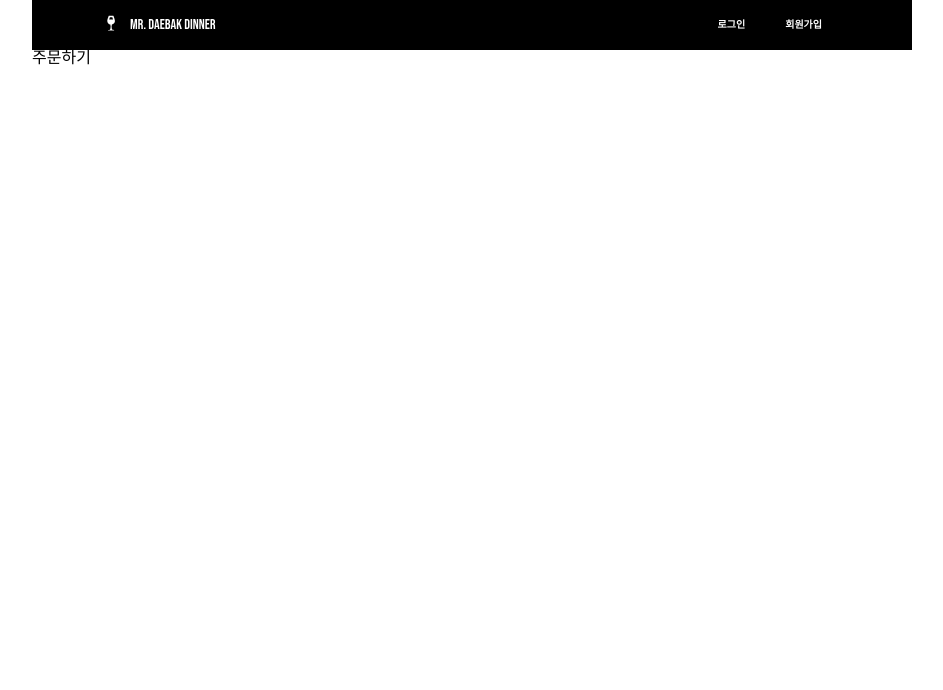
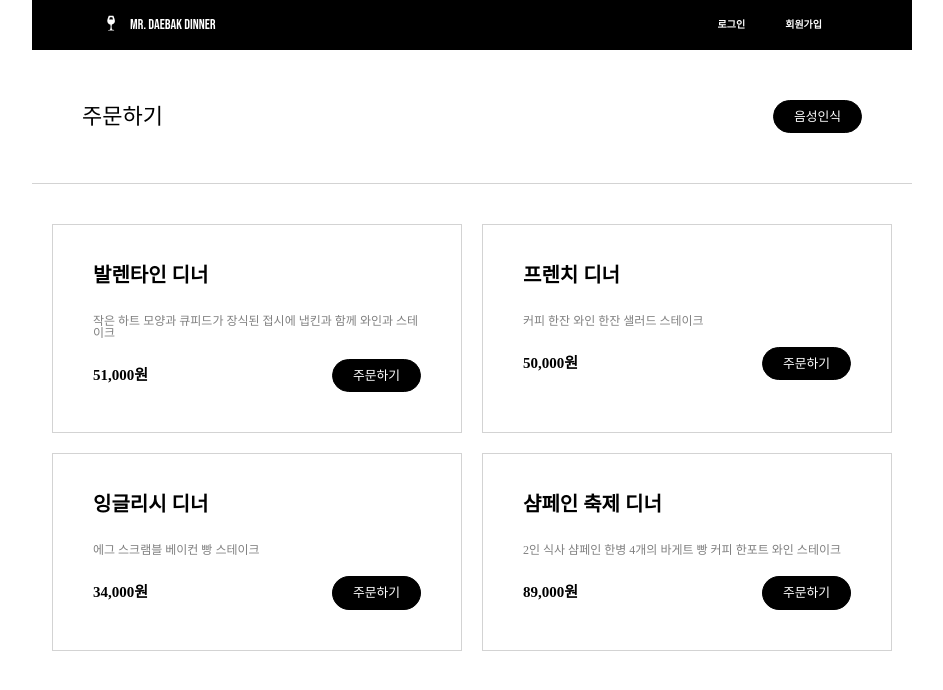
Before and after one commit to haochaen73/SE_DinnerService, a React (Create React App) app in the folder source/client/: page /order in a window 1280 px wide. Shown: the top 690 px of the page, without its empty margins (168-1111 px from the left). Built offline with nearby package versions, Linux system fonts and the light colour scheme.

Commit message:
[22/11/05]order page 추가

```diff
--- /dev/null
+++ b/source/client/src/components/Button.js
@@ -0,0 +1,27 @@
+import React from 'react';
+import styled, {css} from 'styled-components';
+
+const StyledButton = styled.button`
+  padding: 6px 20px;
+  border-radius: 20px;
+  font-size: 0.8rem;
+  line-height: 1.5;
+  border: 1px solid black;
+  color: white;
+  background: black;
+  text-decoration: none;
+  color: white;
+  :hover{
+    background: #262626;
+  }
+`;
+
+const Button = ({text}) => {
+  return (
+    <StyledButton>
+      {text}
+    </StyledButton>
+  );
+};
+
+export default Button;
--- /dev/null
+++ b/source/client/src/components/MenuItem.js
@@ -0,0 +1,25 @@
+import React from 'react';
+import styled, {css} from 'styled-components';
+import Button from './Button';
+
+const MenuBox = styled.div`
+  display: flex;
+  flex-direction: column;
+  border: 1px solid lightgray;
+  padding: 40px;
+
+`
+const MenuItem = ({menu}) => {
+  return (
+    <MenuBox>
+      <div style={{fontSize: '20px', fontWeight: 'bold', marginBottom: '30px'}}>{menu.name}</div>
+      <div style={{fontSize: '12px', color: 'gray', marginBottom: '20px'}}>{menu.text}</div>
+      <div style={{display: 'flex', justifyContent: 'space-between', alignItems: 'center'}}>
+        <div style={{fontSize: '15px', fontWeight: 'bold'}}>{menu.price}</div>
+        <Button text="주문하기"/>
+      </div>
+    </MenuBox>
+  );
+};
+
+export default MenuItem;
--- a/source/client/src/pages/Main.js
+++ b/source/client/src/pages/Main.js
@@ -10,16 +10,6 @@ const MainDiv = styled.div`
   justify-content: space-around;
   align-items: center;
 `
-
-const StyledButton = styled.button`
-  padding: 6px 20px;
-  border-radius: 20px;
-  font-size: 0.8rem;
-  line-height: 1.5;
-  border: 1px solid black;
-  color: white;
-  background: black;
-`;
 
 const StyledLink = styled(Link)`
   padding: 6px 20px;
--- a/source/client/src/pages/Order.js
+++ b/source/client/src/pages/Order.js
@@ -1,10 +1,70 @@
+import Button from '../components/Button';
 import React from 'react';
+import styled, {css} from 'styled-components';
+import MenuItem from '../components/MenuItem';
 
+const menulist = [
+  {
+    id: 1,
+    name: '발렌타인 디너',
+    price: '51,000원',
+    text: '작은 하트 모양과 큐피드가 장식된 접시에 냅킨과 함께 와인과 스테이크'
+  },
+  {
+    id: 2,
+    name: '프렌치 디너',
+    price: '50,000원',
+    text: '커피 한잔 와인 한잔 샐러드 스테이크'
+  },
+  {
+    id: 3,
+    name: '잉글리시 디너',
+    price: '34,000원',
+    text: '에그 스크램블 베이컨 빵 스테이크'
+  },
+  {
+    id: 4,
+    name: '샴페인 축제 디너',
+    price: '89,000원',
+    text: '2인 식사 샴페인 한병 4개의 바게트 빵 커피 한포트 와인 스테이크'
+  }
+];
+
+const Container = styled.div`
+
+`
+const OrderTextDiv = styled.div`
+  display: flex;
+  justify-content: space-between;
+  align-items: center;
+  font-size: 22px;
+  color: black;
+  font-weight: 500;
+  padding: 50px 50px;
+  border-bottom: 1px solid lightgray;
+`
+
+const MenuDiv = styled.div`
+  display: grid;
+  padding: 40px 20px;
+  grid-template-columns: 1fr 1fr;
+  gap: 20px 20px;
+`
 const Order = () => {
   return (
-    <div>
-      <h1>주문하기</h1>
-    </div>
+    <Container>
+      <OrderTextDiv>
+        <div>주문하기</div>
+        <Button text="음성인식"/>
+      </OrderTextDiv>
+      <MenuDiv>
+        {
+          menulist?.map((menu) => {
+            return <MenuItem key={menu.id} menu={menu}/>;
+          })
+        }
+      </MenuDiv>
+    </Container>
   );
 };
 
```
